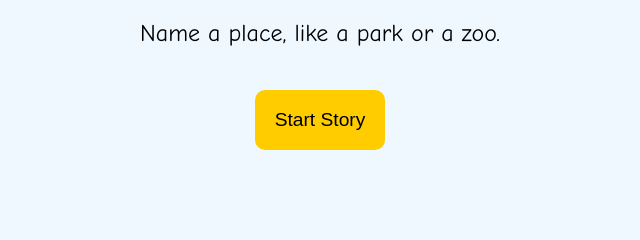
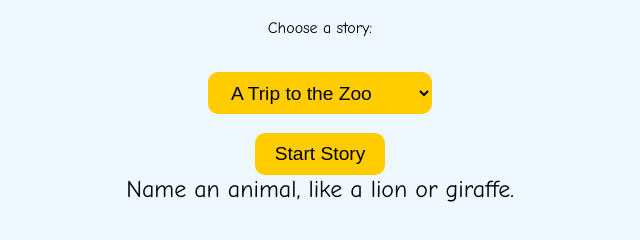
Before and after one commit to MattyBoy22/madlibs-kids, a plain HTML site: page index.html in a window 1280 px wide. Both pictures are taken after a click on the button "Start Story". Shown: the part 102-342 px from the top of the page, without its empty margins (320-960 px from the left). Drawn offline with Linux system fonts and the light colour scheme.

Commit message:
Add files via upload

```diff
--- a/index.html
+++ b/index.html
@@ -11,16 +11,16 @@
       text-align: center;
       padding: 2em;
     }
-    button {
+    button, select {
       font-size: 1.2em;
-      padding: 1em;
+      padding: 0.5em 1em;
       margin-top: 1em;
       border: none;
       border-radius: 10px;
       background-color: #ffcc00;
       cursor: pointer;
     }
-    button:hover {
+    button:hover, select:hover {
       background-color: #ff9900;
     }
     #prompt {
@@ -30,13 +30,30 @@
     #story {
       font-size: 1.3em;
       margin-top: 2em;
+      max-width: 600px;
+      margin-left: auto;
+      margin-right: auto;
+    }
+    #story-image {
+      width: 300px;
+      margin-top: 1em;
+      display: none;
+      border-radius: 15px;
     }
   </style>
 </head>
 <body>
   <h1>🎤 Mad Libs Voice App 🎉</h1>
+  <p>Choose a story:</p>
+  <select id="story-select">
+    <option value="zoo">A Trip to the Zoo</option>
+    <option value="space">Space Adventure</option>
+    <option value="beach">A Day at the Beach</option>
+  </select>
+  <br />
+  <button onclick="startMadLibs()">Start Story</button>
   <div id="prompt">Click the button to start!</div>
-  <button onclick="startMadLibs()">Start Story</button>
+  <img id="story-image" src="" alt="Story illustration" />
   <div id="story"></div>
   <script src="madlibs.js"></script>
 </body>
--- a/madlibs.js
+++ b/madlibs.js
@@ -1,18 +1,39 @@
 
-const blanks = [
-  { type: "place", question: "Name a place, like a park or a zoo." },
-  { type: "adjective", question: "Give me an adjective, like silly or big." },
-  { type: "animal", question: "Name an animal, like a dog or elephant." },
-  { type: "verb", question: "Say a verb, like run or jump." }
-];
+const templates = {
+  zoo: {
+    blanks: [
+      { type: "animal", question: "Name an animal, like a lion or giraffe." },
+      { type: "adjective", question: "Give me an adjective, like loud or tall." },
+      { type: "verb", question: "Say a verb, like run or climb." }
+    ],
+    template: "At the zoo, I saw a [adjective] [animal] trying to [verb] up a tree!"
+  },
+  space: {
+    blanks: [
+      { type: "planet", question: "Name a planet, like Mars or Jupiter." },
+      { type: "noun", question: "Say a noun, like spaceship or robot." },
+      { type: "verb", question: "Say a verb, like zoom or spin." }
+    ],
+    template: "We blasted off to [planet] in our [noun] and started to [verb] all over the galaxy!"
+  },
+  beach: {
+    blanks: [
+      { type: "adjective", question: "Give me an adjective, like sunny or breezy." },
+      { type: "food", question: "Name a food, like sandwich or ice cream." },
+      { type: "verb", question: "Say a verb, like swim or build." }
+    ],
+    template: "It was a [adjective] day at the beach. I ate a [food] and tried to [verb] the biggest sandcastle ever!"
+  }
+};
 
-const template = "Today, I went to the [place] with my [adjective] [animal]. We decided to [verb] all afternoon!";
-
+let blanks = [];
+let template = "";
 let responses = {};
 let current = 0;
 
 const promptEl = document.getElementById("prompt");
 const storyEl = document.getElementById("story");
+const imageEl = document.getElementById("story-image");
 
 const synth = window.speechSynthesis;
 const recognition = new (window.SpeechRecognition || window.webkitSpeechRecognition)();
@@ -22,6 +43,11 @@ recognition.maxAlternatives = 1;
 
 function speak(text, callback) {
   const utter = new SpeechSynthesisUtterance(text);
+  const voices = window.speechSynthesis.getVoices();
+  const funVoice = voices.find(v => v.name.includes("Google UK English Female") || v.name.includes("Samantha"));
+  if (funVoice) utter.voice = funVoice;
+  utter.pitch = 1.5;
+  utter.rate = 1;
   utter.onend = callback;
   synth.speak(utter);
 }
@@ -53,23 +79,28 @@ recognition.onerror = function(event) {
 function createStory() {
   let story = template;
   for (let key in responses) {
-    const regex = new RegExp(`\\[${key}\\]`, 'g');
+    const regex = new RegExp(`\[${key}\]`, 'g');
     story = story.replace(regex, responses[key]);
   }
 
-  // Clean up any special characters just in case
   const cleanStory = story.replace(/[^\w\s.,!?'-]/g, '');
-
   promptEl.textContent = "Here's your story!";
   storyEl.textContent = story;
 
-  // Speak the clean story
+  const storyKey = document.getElementById("story-select").value;
+  imageEl.src = storyKey + ".png";
+  imageEl.style.display = "block";
+
   speak(cleanStory, () => {});
 }
 
 function startMadLibs() {
+  const storyKey = document.getElementById("story-select").value;
   current = 0;
   responses = {};
   storyEl.textContent = "";
+  imageEl.style.display = "none";
+  blanks = templates[storyKey].blanks;
+  template = templates[storyKey].template;
   askQuestion();
 }
```
